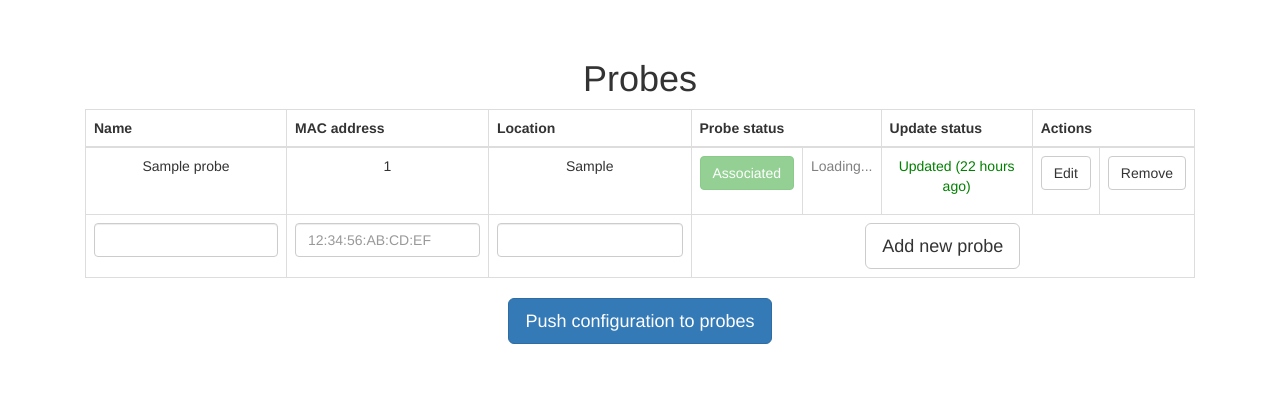
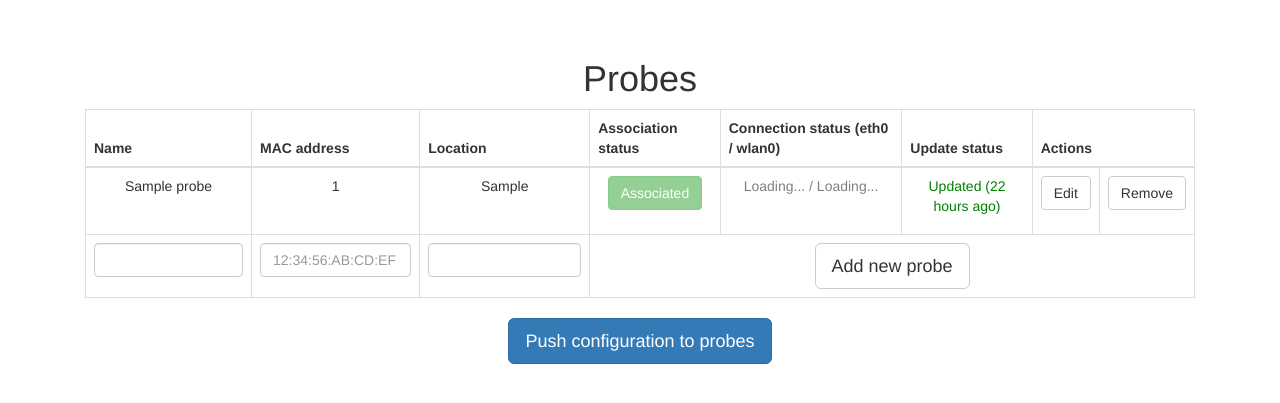
Before and after one commit to Uninett/probe-website, a Flask app: page /probes in a window 1280 px wide. Shown: the part 51-454 px from the top of the page. Run offline with Flask 2, Linux system fonts and the light colour scheme; a user stored in the database is signed in; data comes from the database, SQL or seed files in the repository; tables that the repository leaves empty hold one stand-in row (values such as "Sample post"); data that the repository does not hold is empty; some libraries are stand-ins or nearby versions.

Commit message:
Show whether eth0 or wlan0 is connected

```diff
--- a/probe_website/settings.py
+++ b/probe_website/settings.py
@@ -1,8 +1,8 @@
-ROOT_DIR = 'ADD_PROJECT_PATH_HERE'
+ROOT_DIR = '/home/frestr/Projects/probe-website/'
 
 ANSIBLE_PATH = ROOT_DIR + '/ansible-probes/'
 
-DATABASE_URL = 'sqlite:///' + ROOT_DIR + '/database.db'
+DATABASE_URL = 'sqlite:////home/frestr/Projects/probe-website/database.db'
 
 CERTIFICATE_DIR = ROOT_DIR + '/ansible-probes/certs/'
 ALLOWED_CERT_EXTENSIONS = set(['cer', 'cert', 'ca', 'pem'])
--- a/probe_website/templates/probes.html
+++ b/probe_website/templates/probes.html
@@ -21,7 +21,8 @@
             <th>MAC address</th>
             <th>Location</th>
             {% if probes|length > 0 %}
-            <th colspan="2">Probe status</th>
+            <th>Association status</th>
+            <th>Connection status (eth0 / wlan0)</th>
             <th>Update status</th>
             {% endif %}
             <th colspan="2">Actions</th>
@@ -48,7 +49,11 @@
             </td>
             {% if probes|length > 0 %}
             <td>
-              <p name="connection-status" data-mac="{{ probe.storage_id }}" style="color:gray;">Loading...</p>
+              <p name="connection-status" data-mac="{{ probe.storage_id }}" style="color:gray;">
+                <span name="eth0">Loading...</span>
+                <span> / </span>
+                <span name="wlan0">Loading...</span>
+              </p>
             </td>
             <td>
               <p name="ansible-status" data-mac="{{ probe.storage_id }}" style="color:gray;">Loading...</p>
@@ -100,21 +105,29 @@
       function(data) {
         text = "";
         color = "";
-        switch(data) {
-          case "connected":
-            text = "Connected";
+        jdata = "";
+        try {
+          jdata = jQuery.parseJSON(data);
+          json = true;
+        } catch(e) {
+          json = false;
+        }
+        if(json) {
+          $(element).children("span").eq(0).html(jdata["eth0"] == 1 ? "Up" : "Down");
+          $(element).children("span").eq(0).attr("style", "color:" + (jdata["eth0"] == 1 ? "green" : "red") + ";");
+          $(element).children("span").eq(2).html(jdata["wlan0"] == 1 ? "Up" : "Down");
+          $(element).children("span").eq(2).attr("style", "color:" + (jdata["wlan0"] == 1 ? "green" : "red") + ";");
+        } else {
+          if(data === "connected") {
+            text = "Connected (eth0 or wlan0)";
             color = "green";
-            break;
-          case "not-connected":
-            text = "Not connected";
-            color = "red";
-            break;
-          default:
+          } else {
             text = "Unknown";
             color = "gray";
+          }
+          $(element).html(text);
+          $(element).attr("style", "color:" + color + ";");
         }
-        $(element).html(text);
-        $(element).attr("style", "color:" + color + ";");
       });
     });
   };
--- a/probe_website/util.py
+++ b/probe_website/util.py
@@ -1,8 +1,8 @@
 from re import fullmatch
 from probe_website import settings
-from subprocess import call
-from os import kill
+from subprocess import call, check_output, CalledProcessError
 from datetime import timedelta
+import json
 
 
 def is_mac_valid(mac):
@@ -127,6 +127,30 @@ def is_probe_connected(port):
     return True if ret_code == 0 else False
 
 
+def get_interface_connection_status(port):
+    """Return a json string specifying whether the probe is connected
+    to the interntet via eth0 or wlan0 (or both).
+
+    Format of returned string: {"eth0": 0 or 1, "wlan0": 1 or 0}
+    """
+    command = ['ssh',
+               '-p', str(port),
+               '-o', 'UserKnownHostsFile={}/known_hosts'.format(settings.ANSIBLE_PATH),
+               'root@localhost',
+               '[ -f /root/connection_status.sh ] && /root/connection_status.sh']
+    try:
+        data = check_output(command, timeout=10).decode('utf-8')
+    except CalledProcessError:
+        return None
+
+    # Make sure the returned status is correct
+    status = json.loads(data)
+    if 'wlan0' in status and 'eth0' in status:
+        return data
+
+    return None
+
+
 def strip_id(data):
     """Remove all 'id' dictionary keys in 'data'.
 
--- a/probe_website/views.py
+++ b/probe_website/views.py
@@ -386,14 +386,16 @@ def get_port():
 
 @app.route('/get_connection_status', methods=['GET'])
 def get_connection_status():
-    """Return the connection status on the SSH tunnel of the specified probe
+    """Return the eth & wlan connection status of the specified probe,
 
     The only argument is mac, which should be the probe's MAC address
     Returned statuses will be either:
         invalid-mac
         unknown-mac
+        {"eth0": 0 or 1, "wlan0": 1 or 0}
+
+        For backwards compatibility:
         connected
-        not-connected
     """
     mac = request.args.get('mac', '')
     if mac == '':
@@ -405,8 +407,14 @@ def get_connection_status():
         return 'unknown-mac'
 
     status = util.is_probe_connected(probe.port)
+    if status:
+        con_stat = util.get_interface_connection_status(probe.port)
+        if con_stat is not None:
+            return con_stat
+        else:
+            return 'connected'
 
-    return 'connected' if status else 'not-connected'
+    return '{"eth0": 0, "wlan0": 0}'
 
 
 @app.route('/get_ansible_status', methods=['GET'])
```
Also changed, not shown: 1 other file.
